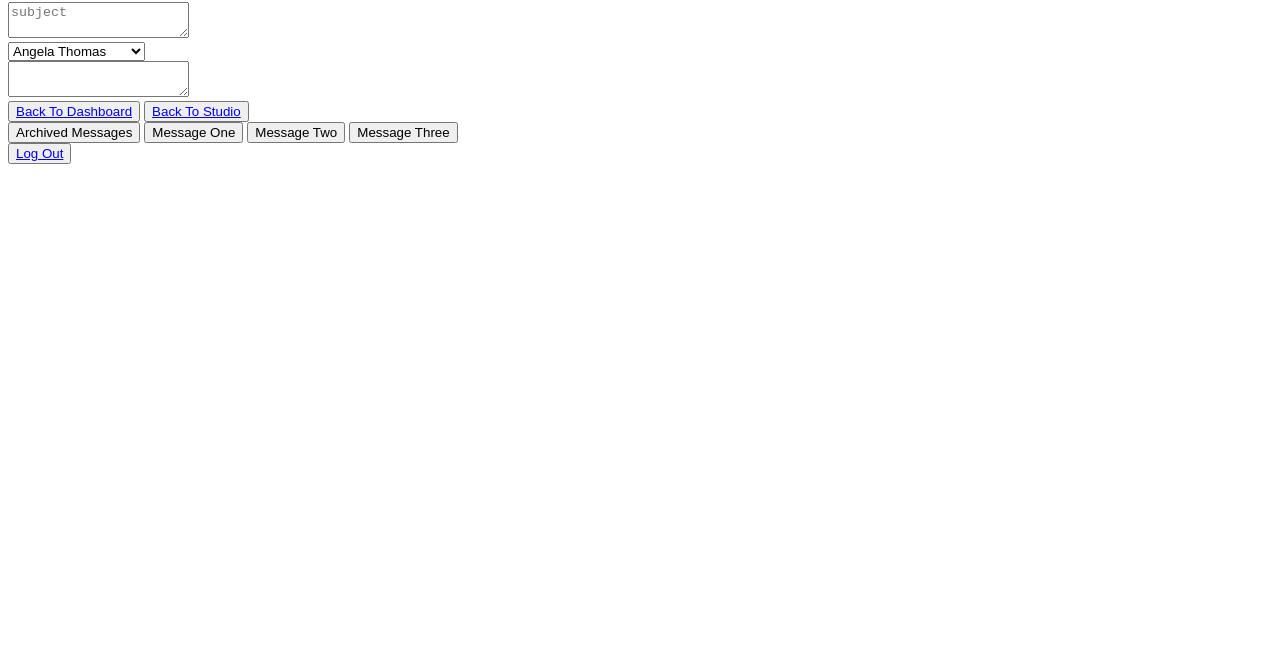
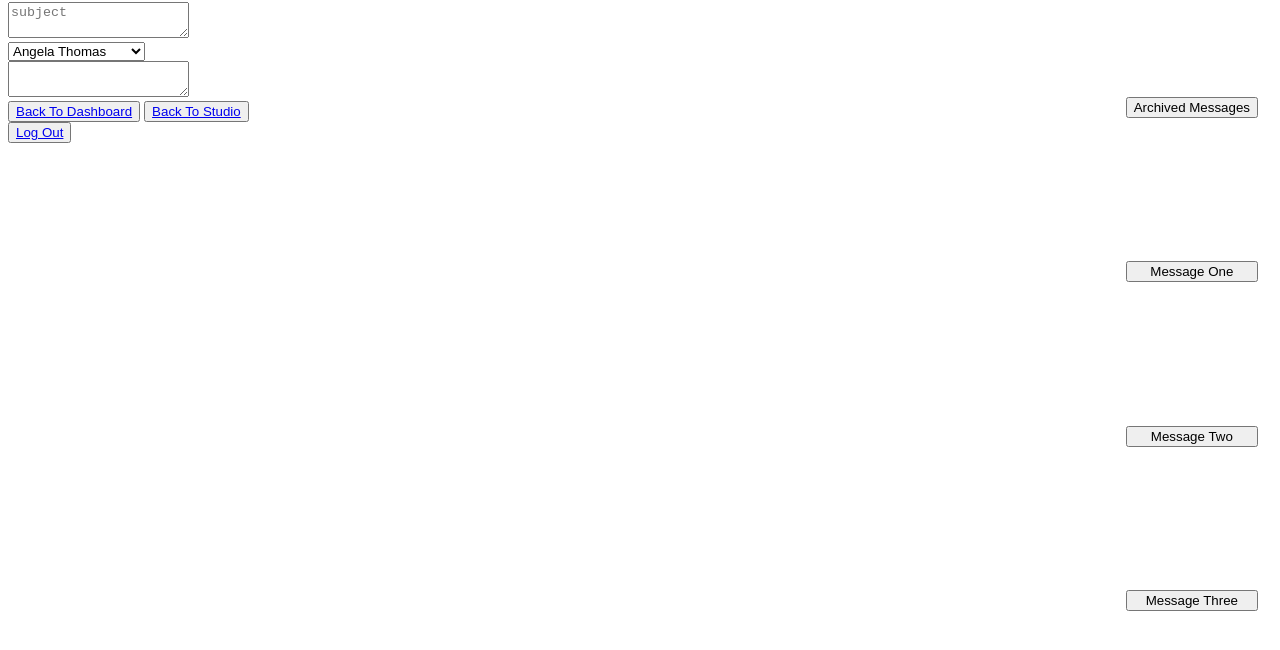
Before and after one commit to angeladt1997/Choreo-Graph, a website: page InMail.html in a window 1280 px wide. Shown: the part 78-728 px from the top of the page. Drawn offline with Linux system fonts and the light colour scheme.

Commit message:
inMail Css

```diff
--- a/InMail.css
+++ b/InMail.css
@@ -0,0 +1,12 @@
+.archivedArea {
+    height: 100%;
+    display: flex;
+    flex-direction: column;
+    justify-content: space-evenly;
+    position: fixed;
+    float: right;
+    top: 20px;
+    right: 10px;
+    z-index: 1;
+    padding: 12px;
+}
--- a/InMail.html
+++ b/InMail.html
@@ -30,7 +30,7 @@
             <a href="./StudioView.html">Back To Studio</a>
         </button>
     </div>
-    <div class="archived area">
+    <div class="archivedArea">
         <button class="accordion">
             Archived Messages
         </button>
```
